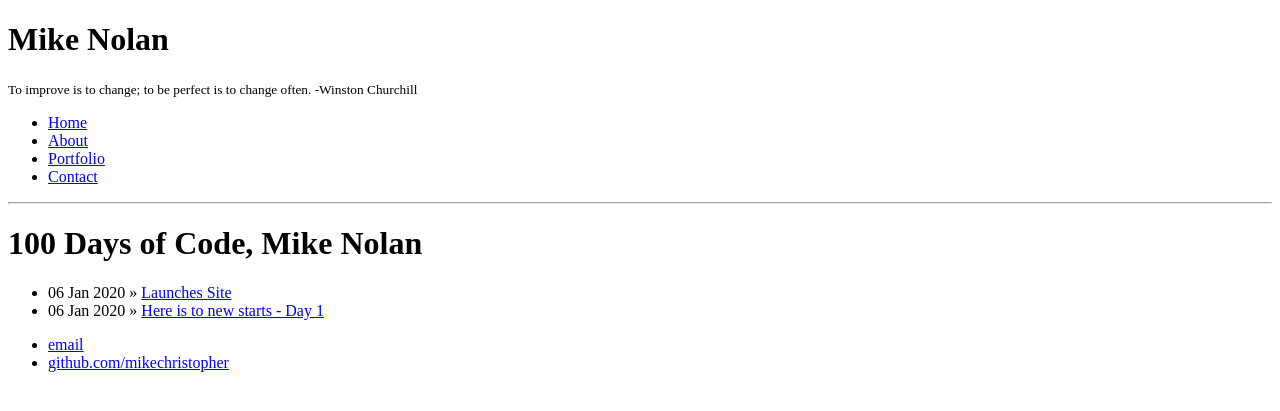
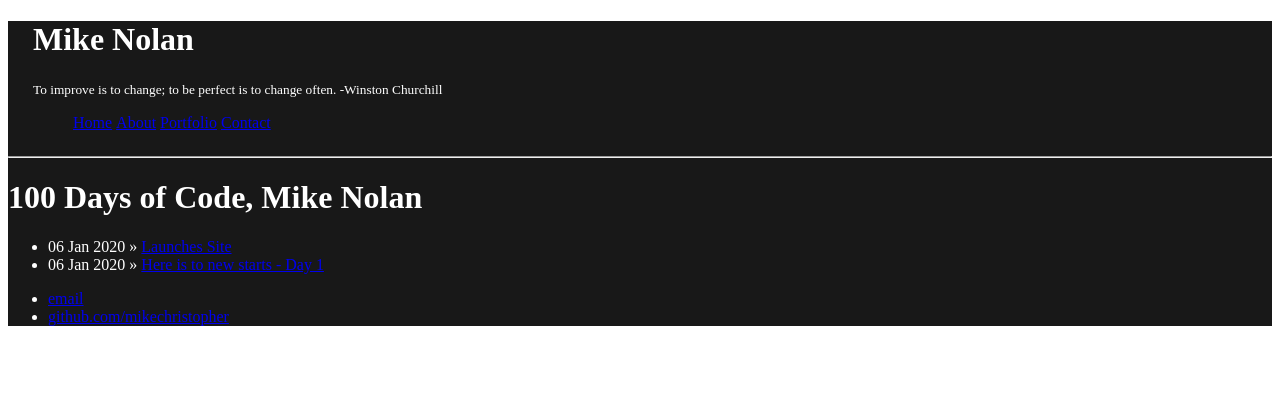
Before and after one commit to mikechristopher/100daysofcode, a Jekyll site: the page built from index.html, in a window 1280 px wide. Shown: the top 411 px of the page. Built offline with Jekyll 4.4.1, drawn with Linux system fonts in a browser that asks for light colours.

Commit message:
still not loading css

```diff
--- a/_layouts/default.html
+++ b/_layouts/default.html
@@ -3,7 +3,7 @@
 		<head>
 			<title>{{ page.title }}</title>
 			<!-- link to main stylesheet -->
-			<link rel="stylesheet" type="text/css" href="100daysofcode/css/main.css">
+			<link rel="stylesheet" type="text/css" href="css/main.css">
 		</head>
 		<body>
 			<div class="page">
```
